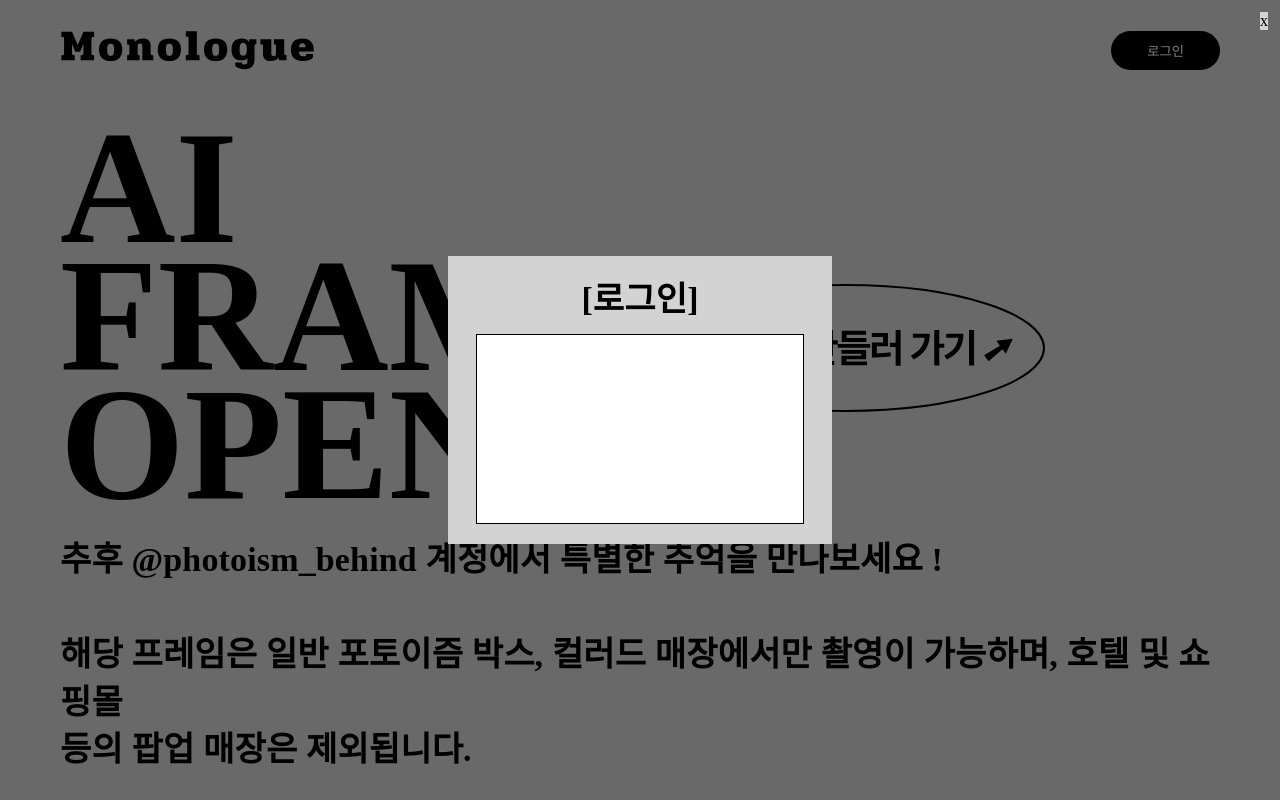
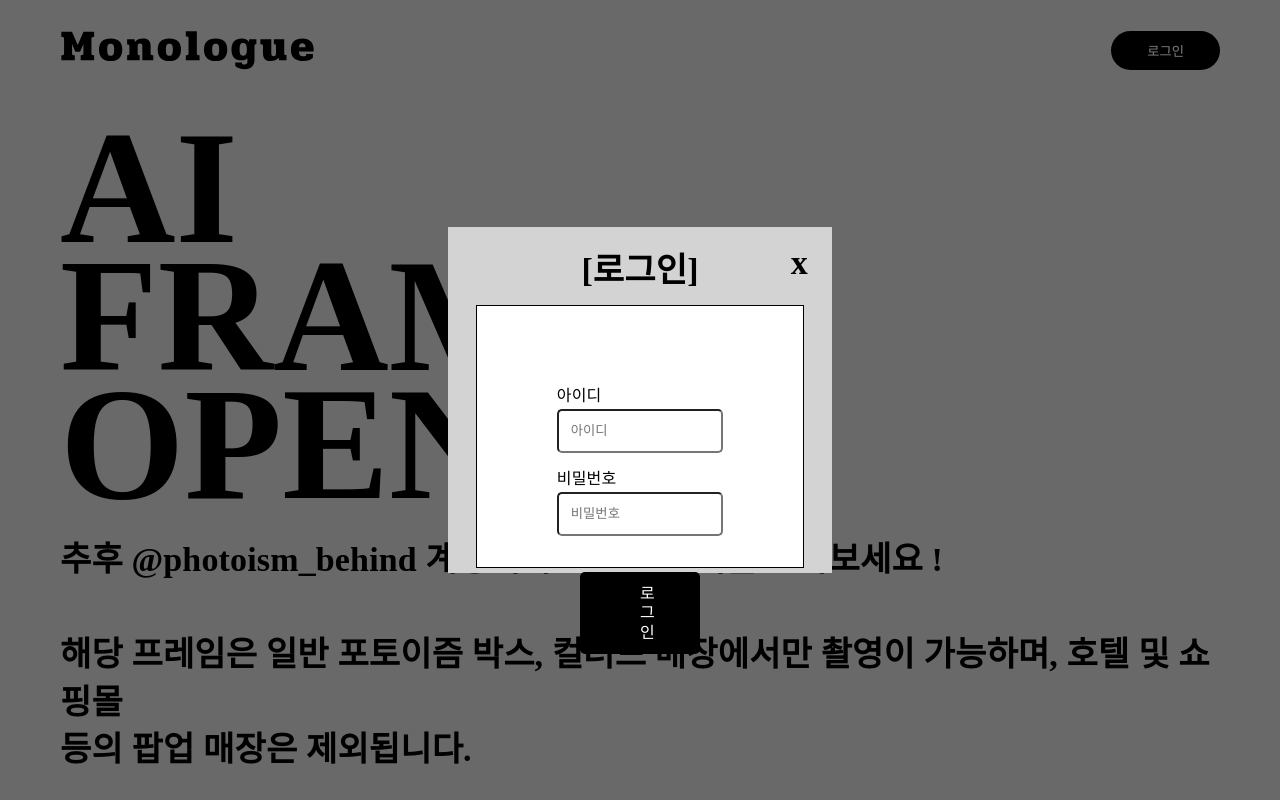
Before and after one commit to hackaton-10/monologue_web, a React (Create React App) app: page / in a window 1280 px wide. Both pictures are taken after a click on the button "로그인". Shown: the top 800 px of the page. Built offline with nearby package versions, Linux system fonts and the light colour scheme.

Commit message:
feat: modal 끝

```diff
--- a/src/components/Login/index.tsx
+++ b/src/components/Login/index.tsx
@@ -1,4 +1,4 @@
-import React from 'react';
+import React, { useState } from 'react';
 import { styled } from 'styled-components';
 import color from 'styles/color';
 import font from 'styles/font';
@@ -8,12 +8,36 @@ interface Props {
 }
 
 const Login = ({ handleClose }: Props) => {
+  const [email, setEmail] = useState('');
+  const [password, setPassword] = useState('');
+
+  const handleLogin = () => {
+    console.log('Email:', email);
+    console.log('Password:', password);
+    handleClose();
+  };
+
   return (
     <LoginOverlay>
       <StyledLogin>
         <Title>[로그인]</Title>
         <DeleteContainer onClick={handleClose}>x</DeleteContainer>
-        <InnerFrame></InnerFrame>
+        <InnerFrame>
+          <InputContainer>
+            <NamingText>아이디</NamingText>
+            <Input type="email" placeholder="아이디" value={email} onChange={(e) => setEmail(e.target.value)} />
+          </InputContainer>
+          <InputContainer>
+            <NamingText>비밀번호</NamingText>
+            <Input
+              type="password"
+              placeholder="비밀번호"
+              value={password}
+              onChange={(e) => setPassword(e.target.value)}
+            />
+          </InputContainer>
+          <LoginButton onClick={handleLogin}>로그인</LoginButton>
+        </InnerFrame>
       </StyledLogin>
     </LoginOverlay>
   );
@@ -35,8 +59,9 @@ const LoginOverlay = styled.div`
 `;
 
 const StyledLogin = styled.div`
+  position: relative;
   width: 32%;
-  height: 40%;
+  height: 48%;
   display: flex;
   flex-direction: column;
   padding: 20px 40px;
@@ -49,15 +74,54 @@ const Title = styled.div`
 `;
 
 const DeleteContainer = styled.div`
+  ${font.p1}
   position: absolute;
   top: 12px;
-  right: 12px;
+  right: 24px;
   cursor: pointer;
 `;
 
 const InnerFrame = styled.div`
+  display: flex;
   width: 108%;
-  height: 100%;
+  height: 86%;
   background-color: ${color.white};
   border: 1px solid black;
+  flex-direction: column;
+  gap: 16px;
+  padding: 80px 80px;
+  align-items: center;
 `;
+
+const InputContainer = styled.div`
+  width: 100%;
+  display: flex;
+  gap: 4px;
+  flex-direction: column;
+  background-color: transparent;
+`;
+
+const NamingText = styled.div`
+  ${font.p2}
+  background-color:transparent;
+`;
+
+const Input = styled.input`
+  width: 100%;
+  padding: 12px;
+  border-radius: 5px;
+  background-color: transparent;
+`;
+
+const LoginButton = styled.button`
+  ${font.p2}
+  width: 60%;
+  padding: 12px 60px;
+  background-color: ${color.black};
+  color: white;
+  border: none;
+  border-radius: 5px;
+  cursor: pointer;
+  transition: background-color 0.3s;
+  margin-top: 20px;
+`;
--- a/src/components/Main/index.tsx
+++ b/src/components/Main/index.tsx
@@ -1,16 +1,21 @@
-import React from 'react';
+import React, { useState } from 'react';
 import { useNavigate } from 'react-router-dom';
 import styled from 'styled-components';
 import font from '../../styles/font';
 import MakingFrame from 'assets/MakingFrame.svg';
 
 const Main = () => {
+  const [isLogin, setIsLogin] = useState(false);
   const navigate = useNavigate();
+
+  const handledd = () => {
+    setIsLogin(true);
+  };
 
   return (
     <StyledMain>
       <TitleContainer>
-        <Title>
+        <Title onClick={handledd}>
           AI
           <br />
           FRAME
@@ -22,7 +27,7 @@ const Main = () => {
             navigate('/Frame');
           }}
         >
-          <MakingFrameButton src={MakingFrame} alt="프레임 만들러가기"></MakingFrameButton>
+          {isLogin && <MakingFrameButton src={MakingFrame} alt="프레임 만들러가기"></MakingFrameButton>}
         </ButtonContainer>
       </TitleContainer>
       <ContentContainer>
```
